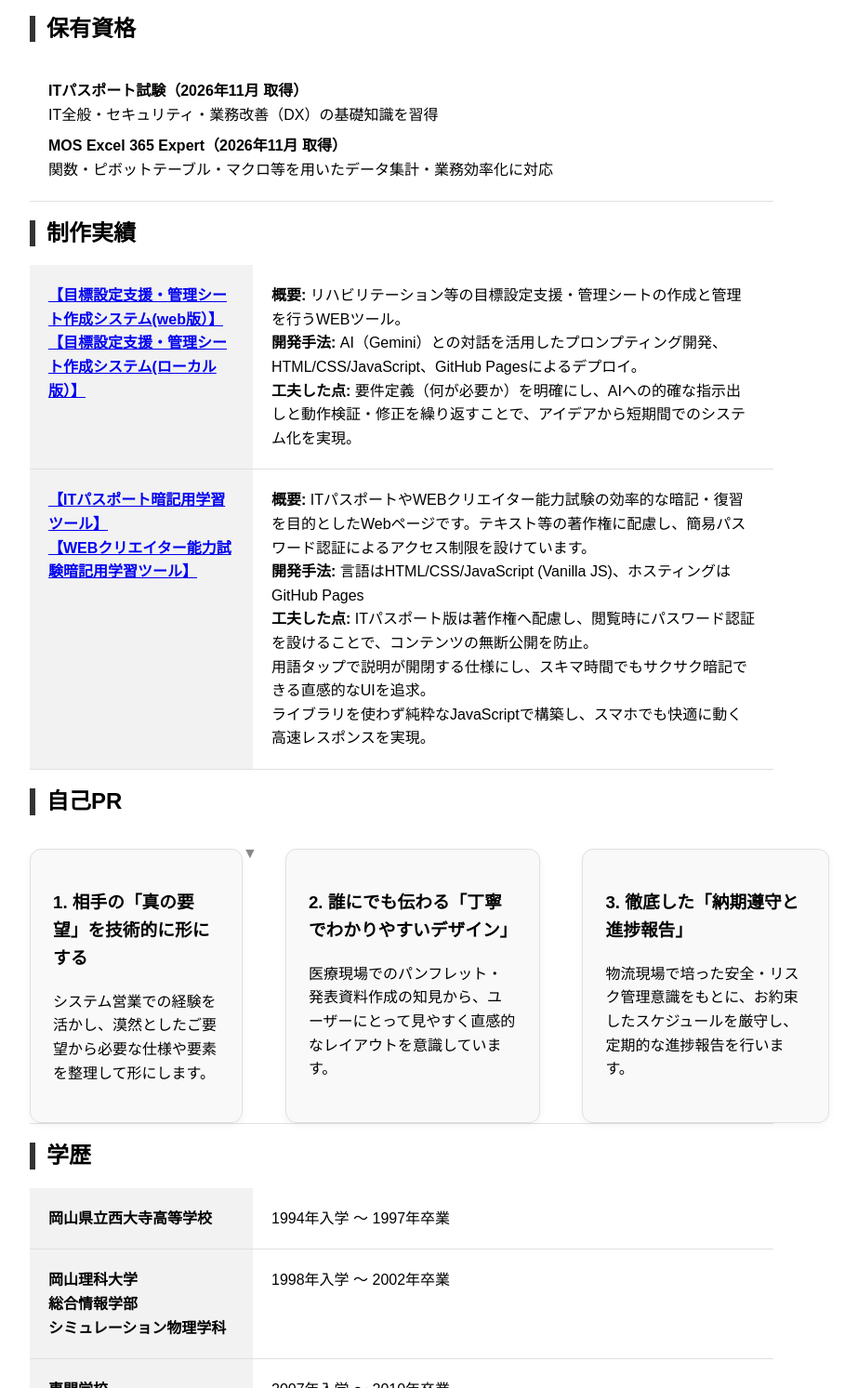
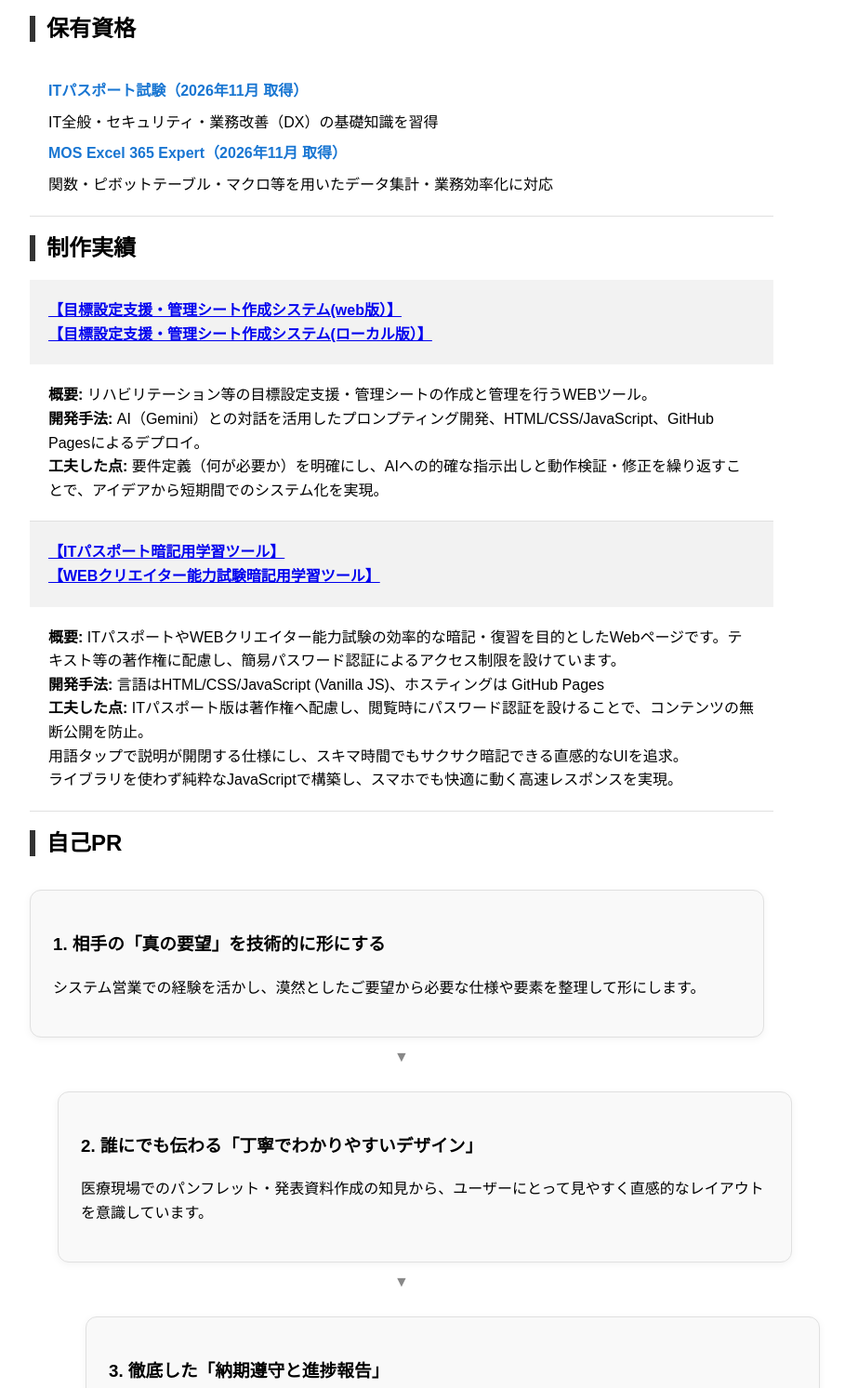
Before and after one commit to tomtomtom0224/Aboutme, a plain HTML site: page index.html in a window 1280 px wide. Shown: the part 560-2053 px from the top of the page at 93% size, without its empty margins (208-1131 px from the left). Drawn offline with Linux system fonts and the light colour scheme.

Commit message:
Add files via upload

```diff
--- a/index.html
+++ b/index.html
@@ -52,10 +52,10 @@
     <h2 class="midasi-label" id="license">保有資格</h2>
     <div class="profile-row">
       <div class="profile-content">
-        <p><strong>ITパスポート試験（2026年11月 取得）</strong><br>
-        IT全般・セキュリティ・業務改善（DX）の基礎知識を習得</p>
-        <p><strong>MOS Excel 365 Expert（2026年11月 取得）</strong><br>
-        関数・ピボットテーブル・マクロ等を用いたデータ集計・業務効率化に対応</p>
+        <p class="licensename"><strong>ITパスポート試験（2026年11月 取得）</strong></p>
+        <p>IT全般・セキュリティ・業務改善（DX）の基礎知識を習得</p>
+        <p class="licensename"><strong>MOS Excel 365 Expert（2026年11月 取得）</strong></p>
+        <p>関数・ピボットテーブル・マクロ等を用いたデータ集計・業務効率化に対応</p>
       </div>
     </div>
   </div>
@@ -65,8 +65,8 @@
 <section>
   <div class="profile-container">
     <h2 class="midasi-label" id="works">制作実績</h2>
-    <div class="profile-row">
-      <div class="profile-label">
+    <div class="profile-row2">
+      <div class="profile-label2">
         <a href="https://tomtomtom0224.github.io/goalweb/">【目標設定支援・管理シート作成システム(web版）】</a><br>
         <a href="https://tomtomtom0224.github.io/goal/">【目標設定支援・管理シート作成システム(ローカル版）】</a>
       </div>
@@ -76,8 +76,8 @@
         <strong>工夫した点: </strong>要件定義（何が必要か）を明確にし、AIへの的確な指示出しと動作検証・修正を繰り返すことで、アイデアから短期間でのシステム化を実現。
       </div>
     </div>
-    <div class="profile-row">
-      <div class="profile-label">
+    <div class="profile-row2">
+      <div class="profile-label2">
         <a href="https://tomtomtom0224.github.io/ITpass/">【ITパスポート暗記用学習ツール】</a><br>
         <a href="https://tomtomtom0224.github.io/webcre/">【WEBクリエイター能力試験暗記用学習ツール】</a><br>
       </div>
@@ -98,22 +98,23 @@
     <h2 class="midasi-label" id="pr">自己PR</h2>
   </div>
   <div class="profile-container">
-    <div class="profile-row">
+    <div class="pr-stack">
       <div class="pr-card step-1">
         <h3>1. 相手の「真の要望」を技術的に形にする</h3>
         <p>システム営業での経験を活かし、漠然としたご要望から必要な仕様や要素を整理して形にします。</p>
       </div>
-      <div style="text-align: center; margin: 8px 0; color: #888;">▼</div>
+      <div class="pr-arrow">▼</div>
+
       <div class="pr-card step-2">
-        <h3><strong>2. 誰にでも伝わる「丁寧でわかりやすいデザイン」</strong></h3>
+        <h3>2. 誰にでも伝わる「丁寧でわかりやすいデザイン」</h3>
         <p>医療現場でのパンフレット・発表資料作成の知見から、ユーザーにとって見やすく直感的なレイアウトを意識しています。</p>
       </div>
-      <div style="text-align: center; margin: 8px 0; color: #888;">▼</div>
+      <div class="pr-arrow">▼</div>
+
       <div class="pr-card step-3">
-        <h3><strong>3. 徹底した「納期遵守と進捗報告」</strong></h3>
+        <h3>3. 徹底した「納期遵守と進捗報告」</h3>
         <p>物流現場で培った安全・リスク管理意識をもとに、お約束したスケジュールを厳守し、定期的な進捗報告を行います。</p>
       </div>
-      <br>
     </div>
   </div>
 </section>
@@ -204,8 +205,10 @@
         従業員数： 11～100名<br>
         雇用形態：正社員（一般雇用）<br>
         職種：専門職関連医療関連職<br>
-        主な職務内容： リハビリ業務に従事<br>
-        パンフレット作成、研究発表・社内資料作成など<br>
+        主な職務内容：<br>
+        ・理学療法士としてのリハビリテーション業務に従事<br>
+        ・データの集計・分析および、それらを用いた院内研究発表資料の作成<br>
+        ・患者様・外部向けの案内パンフレットや社内向け各種資料のデザイン・作成<br>
       </div>
     </div>
     <!-- 行4 -->
@@ -220,8 +223,11 @@
         従業員数： 11～100名<br>
         雇用形態：正社員（一般雇用）<br>
         職種：専門職関連医療関連職<br>
-        主な職務内容： リハビリ業務に従事<br>
-        社内のインフラ調整、パンフレット作成、書類フォーマットやマクロを用いたデータ入力など<br>
+        主な職務内容：
+        ・理学療法士としてのリハビリテーション業務に従事<br>
+        ・業務効率化・IT活用： Excelマクロや関数を用いた業務書類フォーマットの作成・データ入力の効率化<br>
+        ・社内ITサポート： 院内ネットワーク・PC周辺機器等のインフラ調整およびトラブル対応<br>
+        ・資料・制作物作成： 院内パンフレット説明資料の作成<br>
       </div>
     </div>
     <!-- 行5 -->
--- a/style.css
+++ b/style.css
@@ -1,3 +1,4 @@
+@charset "utf-8";
 .media-figure img {
     width: 50%;       /* 親要素の幅いっぱいに広げる場合 */
     max-width: 500px;  /* 画像の最大幅を指定 */
@@ -55,12 +56,14 @@
 
 /* ------------------------------------------------------------------------------------------- */
 .site-main {
-  backgraund-color:#ffffff;
+  background-color:#ffffff;
   display: flex;
   justify-content: center;/* 全体を中心へ */
   align-items: center;            /* 上下の中心を揃える */
 }
-
+.licensename{
+  color: #1976d2;
+}
 /* 自己PRをカード化する */
 .pr-card {
   border: 1px solid #e0e0e0;
@@ -70,22 +73,32 @@
   margin-top: 16px;
   box-shadow: 0 2px 8px rgba(0, 0, 0, 0.05);
 }
-
-/* 1つ目は標準位置 */
-.step-1 {
-  transform: translateX(0);
+.pr-stack {
+  display: flex;
+  flex-direction: column;
 }
 
-/* 2つ目は少し右へ */
-.step-2 {
-  transform: translateX(30px);
+.pr-arrow {
+  text-align: center;
+  margin: 8px 0;
+  color: #888;
 }
 
-/* 3つ目はさらに右へ */
-.step-3 {
-  transform: translateX(60px);
+/* 右にずらす際、はみ出しを防ぐために幅を少し調整 */
+.step-1 {
+  width: calc(100% - 60px);
+  margin-left: 0;
 }
 
+.step-2 {
+  width: calc(100% - 60px);
+  margin-left: 30px;
+}
+
+.step-3 {
+  width: calc(100% - 60px);
+  margin-left: 60px;
+}
 /* ------------------------------------------------------------------------------------------- */
 /* 全体の枠組み */
 .profile-container {
@@ -102,7 +115,10 @@
   display: flex;
   border-bottom: 1px solid #e0e0e0; /* 薄いグレーの区切り線 */
 }
+.profile-row2 {
 
+  border-bottom: 1px solid #e0e0e0; /* 薄いグレーの区切り線 */
+}
 /* 左側の項目名（灰色背景・太字） */
 .profile-label {
   width: 200px; /* 左側の幅 */
@@ -111,7 +127,13 @@
   padding: 20px;
   flex-shrink: 0; /* 幅を固定 */
 }
+.profile-label2 {
 
+  background-color: #f2f2f2; /* 薄い灰色 */
+  font-weight: bold;
+  padding: 20px;
+  flex-shrink: 0; /* 幅を固定 */
+}
 /* 右側の詳細内容 */
 .profile-content {
   flex-grow: 1;
@@ -145,10 +167,10 @@
 
 /* ------------------------------------------------------------------------------------------- */
 /* 画面幅が768px以下のとき（スマホ・タブレット） */
-/*
+
 @media (max-width: 768px) {
-   Flexboxで横並びにしてある要素を縦並びに変える
-  .profile-row {
+   /*Flexboxで横並びにしてある要素を縦並びに変える */
+  .profile-row,.container {
     flex-direction: column;
   }
   .profile-label {
@@ -157,8 +179,10 @@
 }
 
 @media (max-width: 600px) {
-  .step-1, .step-2, .step-3 {
-    transform: translateX(0);
+  .step-1,
+  .step-2,
+  .step-3 {
+    width: 100%;
+    margin-left: 0;
   }
 }
-*/
```
